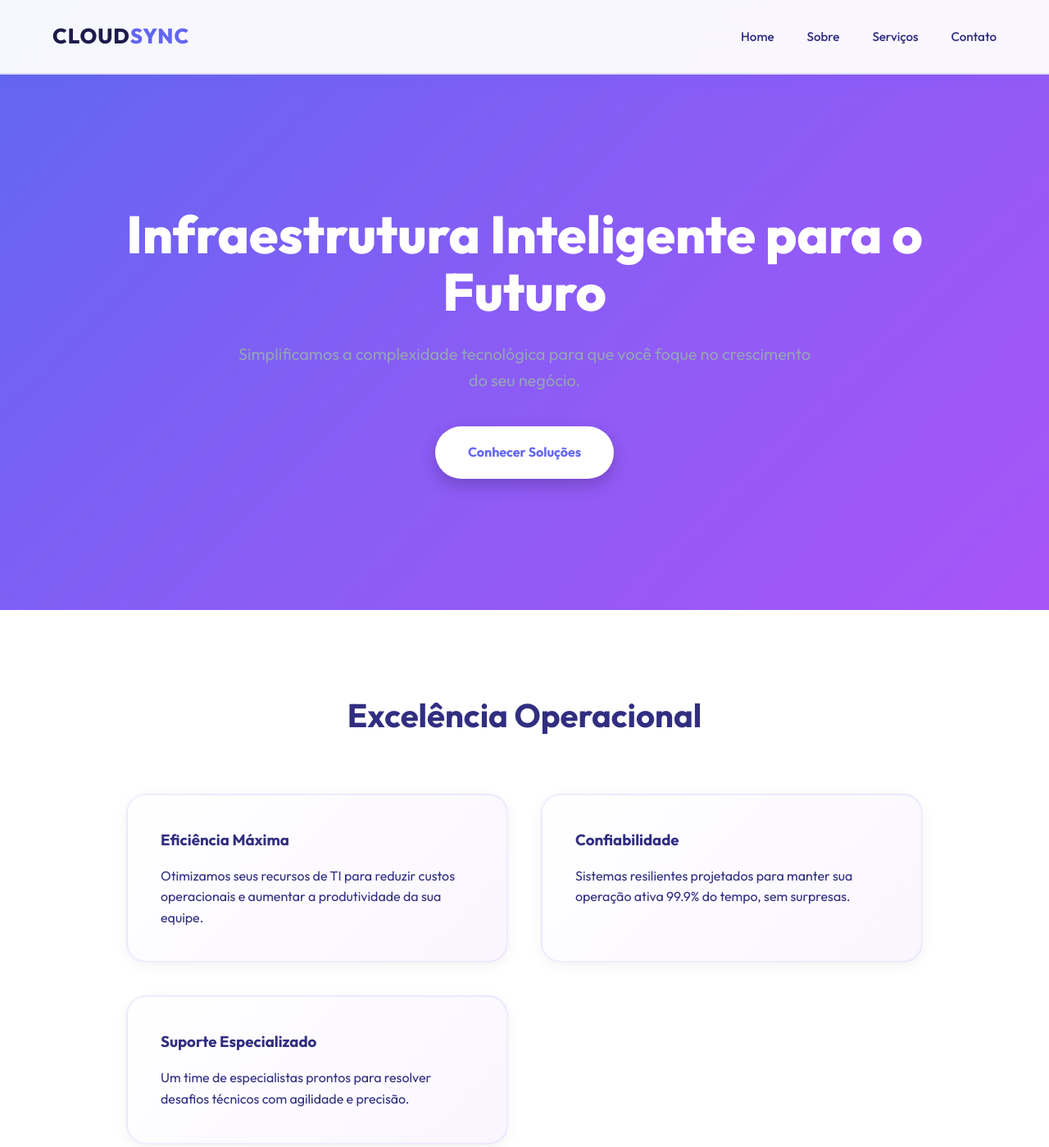
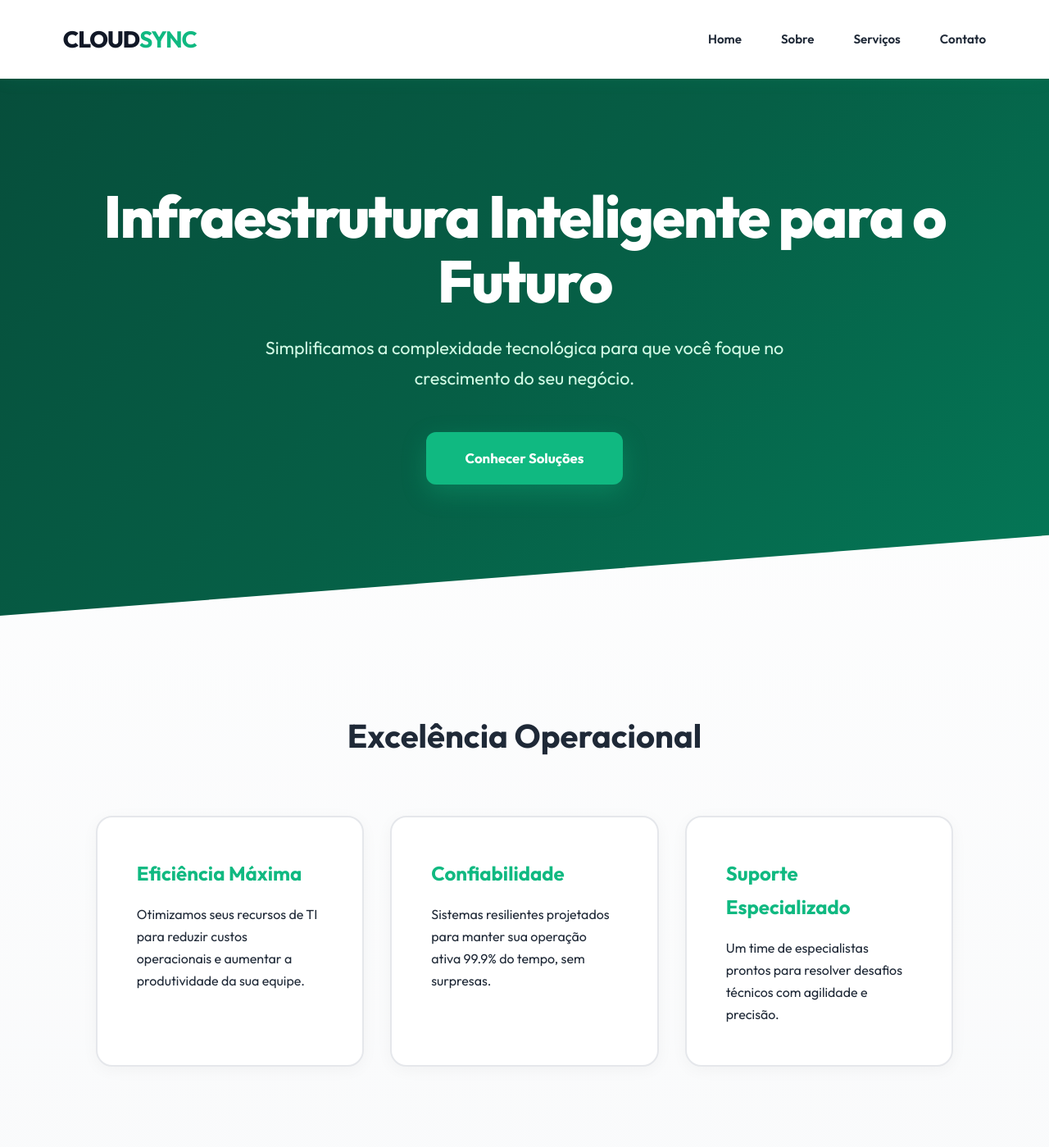
Before and after one commit to LucasDeSouzaLemes/TF_Ale, a plain HTML site: page website/index.html in a window 1280 px wide. Shown: the top 1399 px of the page at 82% size. Drawn offline with Linux system fonts and the light colour scheme.

Commit message:
Mudando o css

```diff
--- a/website/css/style.css
+++ b/website/css/style.css
@@ -1,13 +1,14 @@
 :root {
-    --primary: #6366f1;
-    --primary-hover: #4f46e5;
-    --dark: #1e1b4b;
-    --light: #faf5ff;
-    --text-main: #312e81;
+    --primary: #10b981;
+    --primary-hover: #059669;
+    --dark: #111827;
+    --light: #f0fdf4;
+    --text-main: #1f2937;
     --text-muted: #6b7280;
     --white: #ffffff;
-    --shadow: 0 10px 25px -5px rgb(0 0 0 / 0.15);
-    --transition: all 0.4s ease;
+    --accent: #34d399;
+    --shadow: 0 20px 50px rgba(0, 0, 0, 0.1);
+    --transition: all 0.3s ease;
 }
 
 * {
@@ -18,50 +19,64 @@
 
 body {
     font-family: 'Outfit', sans-serif;
-    line-height: 1.6;
+    line-height: 1.7;
     color: var(--text-main);
-    background-color: var(--white);
+    background: linear-gradient(to bottom, #ffffff, #f9fafb);
 }
 
 header {
-    background: linear-gradient(135deg, rgba(99, 102, 241, 0.05), rgba(168, 85, 247, 0.05));
-    backdrop-filter: blur(20px);
-    border-bottom: 2px solid rgba(99, 102, 241, 0.2);
-    padding: 1.5rem 5%;
+    background: var(--white);
+    padding: 1.5rem 6%;
     display: flex;
     justify-content: space-between;
     align-items: center;
     position: sticky;
     top: 0;
     z-index: 1000;
-    box-shadow: 0 4px 15px rgba(99, 102, 241, 0.1);
+    box-shadow: 0 2px 20px rgba(16, 185, 129, 0.08);
 }
 
 .logo {
-    font-weight: 800;
-    font-size: 1.6rem;
+    font-weight: 900;
+    font-size: 1.75rem;
     color: var(--dark);
     text-decoration: none;
-    letter-spacing: 1px;
-    text-transform: uppercase;
+    letter-spacing: -1px;
 }
 
 .logo span {
     color: var(--primary);
+    font-weight: 700;
 }
 
 nav ul {
     display: flex;
     list-style: none;
-    gap: 2.5rem;
+    gap: 3rem;
 }
 
 nav a {
     text-decoration: none;
     color: var(--text-main);
-    font-weight: 500;
+    font-weight: 600;
     font-size: 0.95rem;
     transition: var(--transition);
+    position: relative;
+}
+
+nav a::after {
+    content: '';
+    position: absolute;
+    bottom: -5px;
+    left: 0;
+    width: 0;
+    height: 3px;
+    background: var(--primary);
+    transition: var(--transition);
+}
+
+nav a:hover::after {
+    width: 100%;
 }
 
 nav a:hover {
@@ -69,91 +84,120 @@ nav a:hover {
 }
 
 .hero {
-    padding: 10rem 5%;
-    background: linear-gradient(135deg, #6366f1 0%, #8b5cf6 50%, #a855f7 100%);
+    padding: 8rem 6% 10rem;
+    background: linear-gradient(135deg, #064e3b 0%, #065f46 50%, #047857 100%);
     color: var(--white);
     text-align: center;
-    position: relative;
-    overflow: hidden;
+    clip-path: polygon(0 0, 100% 0, 100% 85%, 0 100%);
 }
 
 .hero h1 {
-    font-size: 4rem;
+    font-size: 4.5rem;
     line-height: 1.1;
     margin-bottom: 1.5rem;
-    font-weight: 800;
+    font-weight: 900;
+    letter-spacing: -2px;
 }
 
 .hero p {
-    font-size: 1.25rem;
-    color: #94a3b8;
-    max-width: 700px;
-    margin: 0 auto 2.5rem;
+    font-size: 1.35rem;
+    color: #d1fae5;
+    max-width: 650px;
+    margin: 0 auto 3rem;
+    font-weight: 400;
 }
 
 .btn {
     display: inline-block;
-    padding: 1.2rem 2.5rem;
-    background: var(--white);
-    color: var(--primary);
+    padding: 1.1rem 3rem;
+    background: var(--primary);
+    color: var(--white);
     text-decoration: none;
-    border-radius: 50px;
+    border-radius: 12px;
     font-weight: 700;
+    font-size: 1.05rem;
     transition: var(--transition);
-    box-shadow: 0 8px 20px rgba(0, 0, 0, 0.2);
+    box-shadow: 0 10px 30px rgba(16, 185, 129, 0.3);
 }
 
 .btn:hover {
-    background: var(--light);
-    transform: translateY(-4px) scale(1.05);
-    box-shadow: 0 12px 30px rgba(0, 0, 0, 0.3);
+    background: var(--primary-hover);
+    transform: translateY(-3px);
+    box-shadow: 0 15px 40px rgba(16, 185, 129, 0.4);
 }
 
 .section {
-    padding: 6rem 5%;
+    padding: 7rem 6%;
 }
 
 .container {
-    max-width: 1100px;
+    max-width: 1200px;
     margin: 0 auto;
 }
 
 .grid {
     display: grid;
-    grid-template-columns: repeat(auto-fit, minmax(300px, 1fr));
-    gap: 2.5rem;
+    grid-template-columns: repeat(auto-fit, minmax(320px, 1fr));
+    gap: 2rem;
 }
 
 .card {
-    padding: 2.5rem;
-    border-radius: 24px;
-    background: linear-gradient(135deg, #ffffff 0%, #faf5ff 100%);
-    border: 2px solid rgba(99, 102, 241, 0.1);
+    padding: 3rem;
+    border-radius: 20px;
+    background: var(--white);
+    border: 2px solid #e5e7eb;
     transition: var(--transition);
-    box-shadow: 0 4px 15px rgba(0, 0, 0, 0.05);
+    box-shadow: 0 4px 20px rgba(0, 0, 0, 0.04);
 }
 
 .card:hover {
     border-color: var(--primary);
-    transform: translateY(-10px);
-    box-shadow: 0 15px 40px rgba(99, 102, 241, 0.2);
+    transform: translateY(-5px);
+    box-shadow: 0 20px 50px rgba(16, 185, 129, 0.15);
+}
+
+.card h3 {
+    color: var(--primary);
+    font-size: 1.5rem;
+    font-weight: 700;
 }
 
 .footer {
     background: var(--dark);
-    color: #94a3b8;
-    padding: 4rem 5%;
+    color: #9ca3af;
+    padding: 3rem 6%;
     text-align: center;
-    border-top: 1px solid #1e293b;
+    font-size: 0.95rem;
 }
 
 @media (max-width: 768px) {
     header {
         flex-direction: column;
-        gap: 1rem;
+        gap: 1.5rem;
+        padding: 1.5rem 5%;
+    }
+
+    nav ul {
+        gap: 1.5rem;
+    }
+
+    .hero {
+        padding: 6rem 5% 8rem;
     }
 
     .hero h1 {
-        font-size: 2.5rem;
+        font-size: 2.8rem;
+    }
+
+    .hero p {
+        font-size: 1.1rem;
+    }
+
+    .section {
+        padding: 5rem 5%;
+    }
+
+    .grid {
+        grid-template-columns: 1fr;
     }
 }
```
